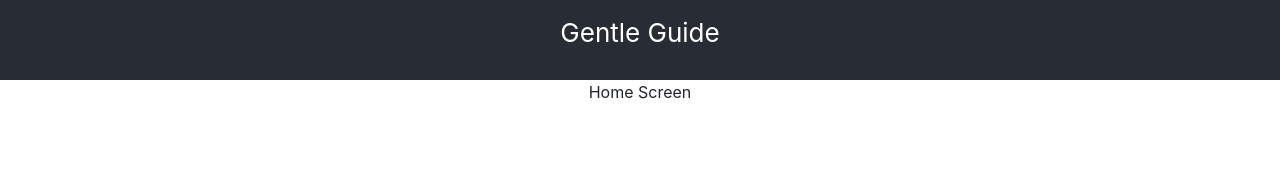
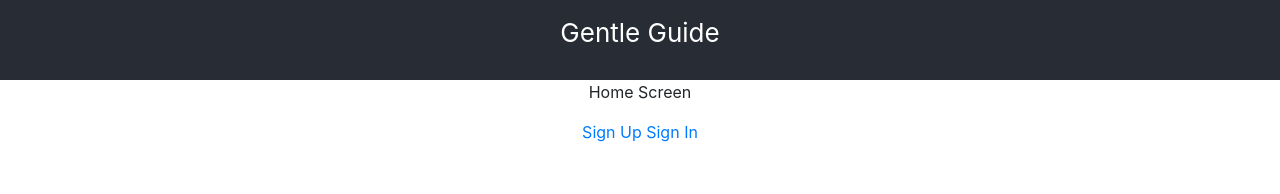
Before and after one commit to perfidiousscript/gg_health_fe-web, a React (Create React App) app: page / in a window 1280 px wide. Shown: the top 194 px of the page. Built offline with nearby package versions, Linux system fonts and the light colour scheme.

Commit message:
adds Sign Up and Sign In links to home page

```diff
--- a/src/Home.js
+++ b/src/Home.js
@@ -1,8 +1,16 @@
 import React from "react";
+import { Link } from "react-router-dom";
 
 class Home extends React.Component {
   render() {
-    return <p>Home Screen</p>;
+    return (
+      <div>
+        <p>Home Screen</p>
+        <Link to="/sign-up">Sign Up</Link>
+        <span> </span>
+        <Link to="/sign-in">Sign In</Link>
+      </div>
+    );
   }
 }
 
```
